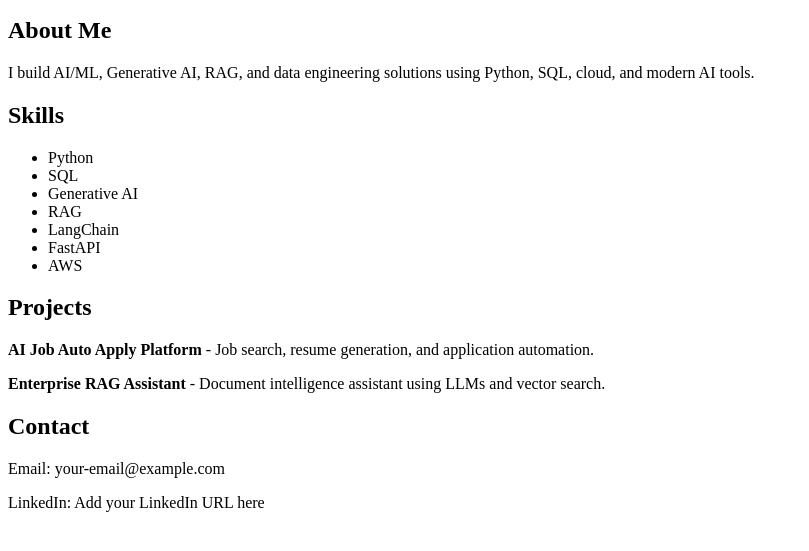
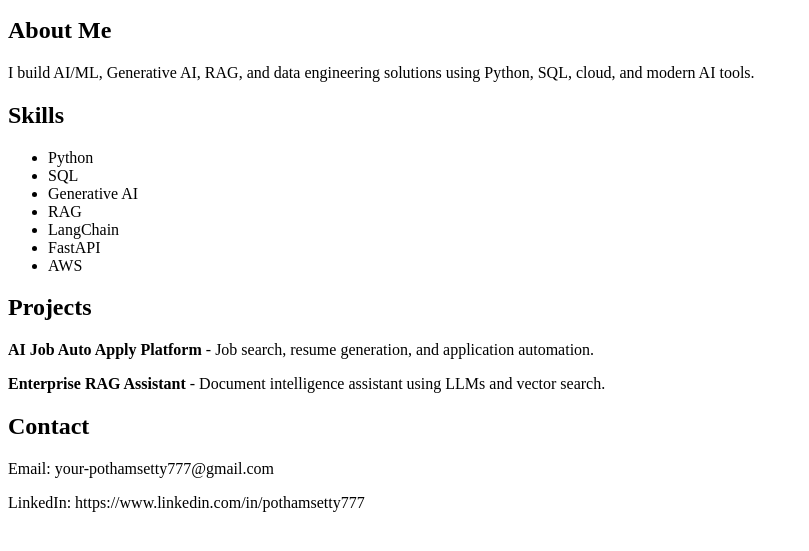
Before and after one commit to Pothamsetty777/Pothamsetty777.github.io, a plain HTML site: page index.html in a window 1280 px wide. Shown: the part 101-652 px from the top of the page, without its empty margins (0-809 px from the left). Drawn offline with Linux system fonts and the light colour scheme.

Commit message:
Update contact information in index.html

```diff
--- a/index.html
+++ b/index.html
@@ -26,6 +26,6 @@
   <p><b>Enterprise RAG Assistant</b> - Document intelligence assistant using LLMs and vector search.</p>
 
   <h2>Contact</h2>
-  <p>Email: your-email@example.com</p>
-  <p>LinkedIn: Add your LinkedIn URL here</p>
+  <p>Email: your-pothamsetty777@gmail.com</p>
+  <p>LinkedIn: https://www.linkedin.com/in/pothamsetty777</p>
 </body>
```
